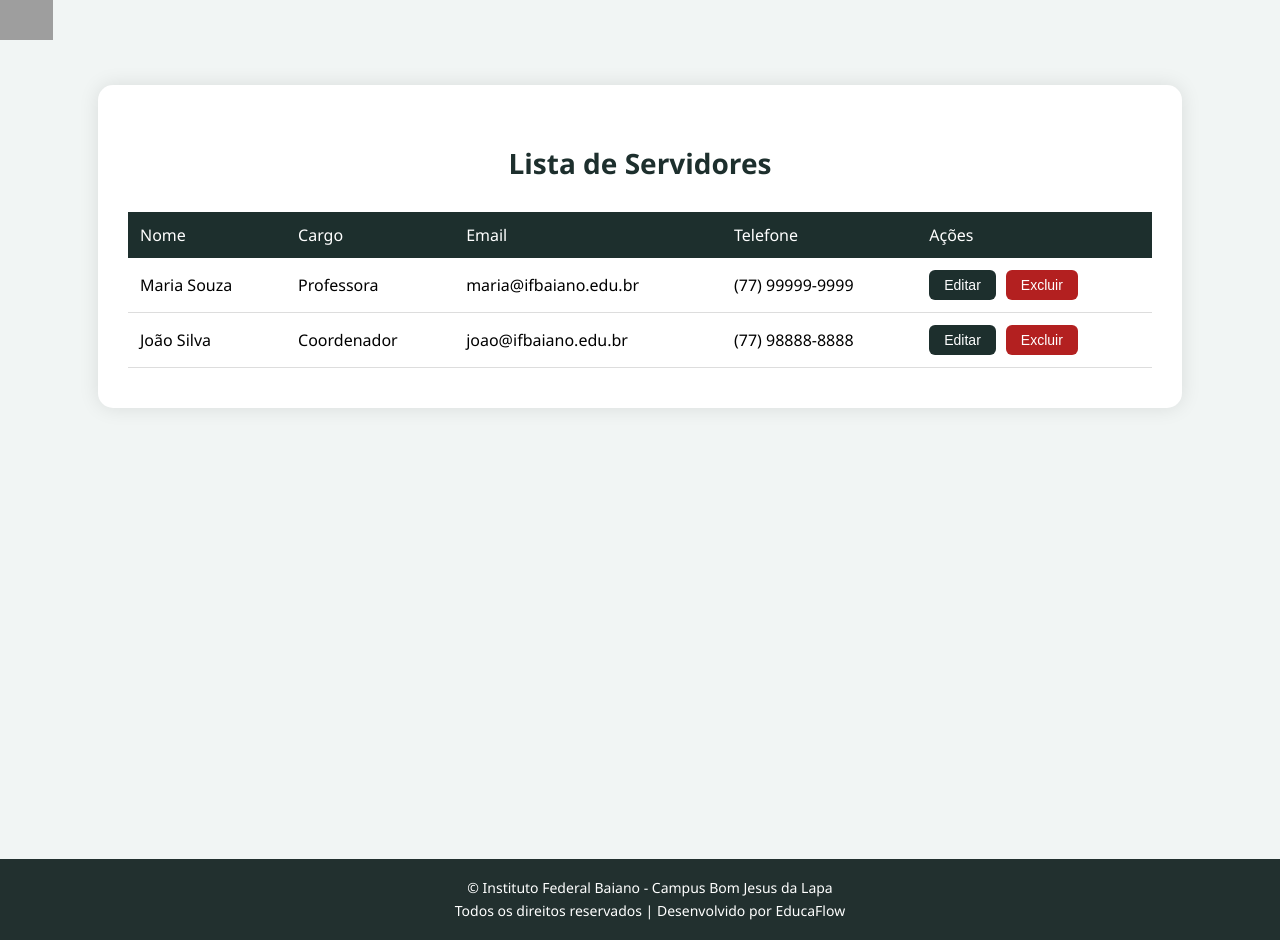
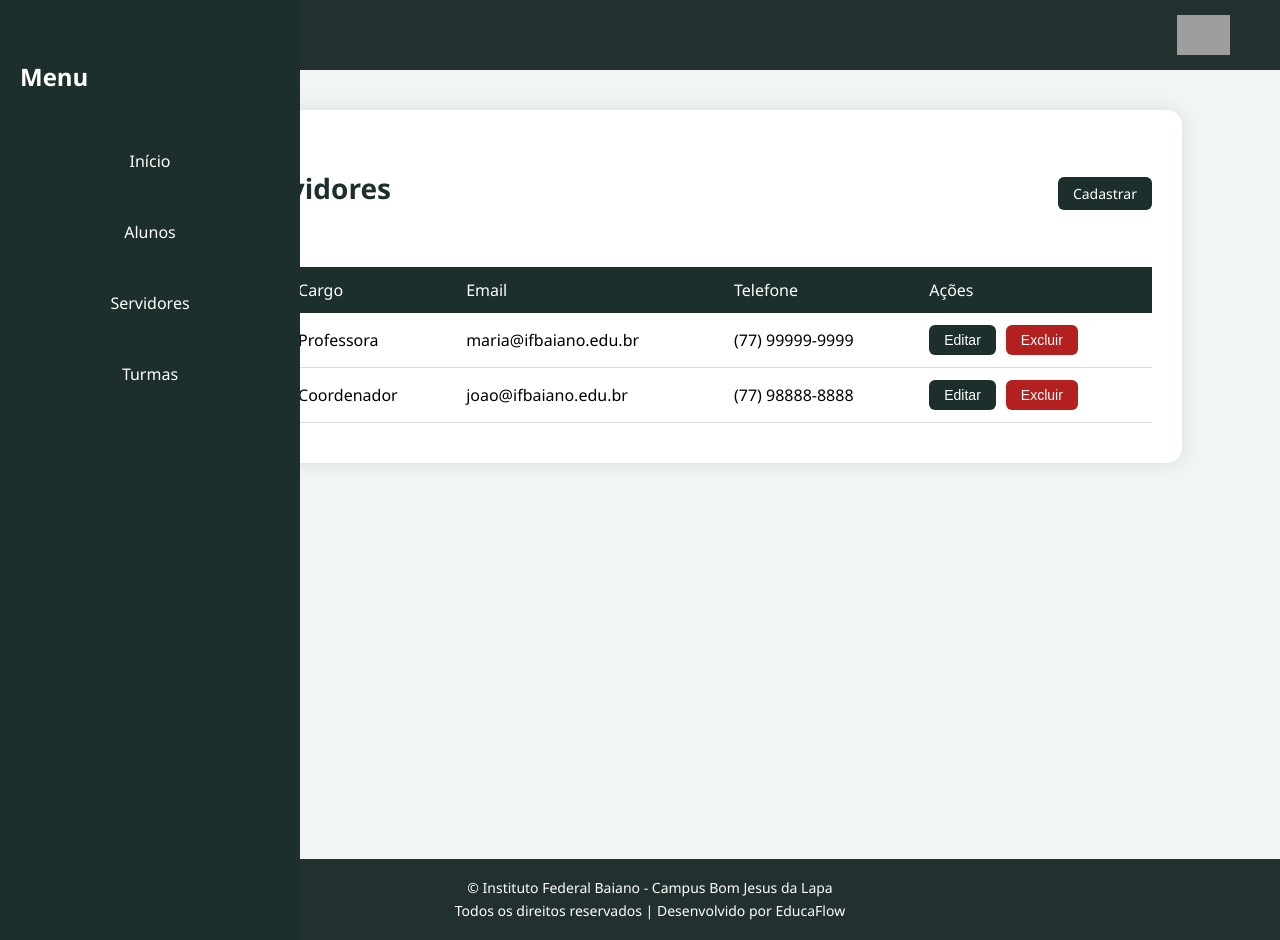
Before and after one commit to helomerces95-coder/Projeto-Samuel, a Flask app: template templates/servidorescrud.html in a window 1280 px wide. Run offline with Flask 3, Linux system fonts and the light colour scheme; the template is opened without the code that fills it, so the values that code supplies are empty; grey boxes are pictures that could not be loaded.

Commit message:
Update servidorescrud.html

```diff
--- a/templates/servidorescrud.html
+++ b/templates/servidorescrud.html
@@ -4,17 +4,30 @@
     <meta charset="UTF-8">
     <meta name="viewport" content="width=device-width, initial-scale=1.0">
     <title>Lista de Servidores</title>
-    <link rel="stylesheet" href="servidorescrud.css">
+    <link rel="stylesheet" href="../styles/servidorescrud.css">
 </head>
 <body>
 
     <!-- Cabeçalho -->
-    <header class="header">
+    <header class="cabecalho">
         <img src="Logo EducaFlow em verde.png" alt="EducaFlow" class="logo">
     </header>
 
+    <!-- SIDEBAR -->
+    <aside class="sidebar">
+        <h2>Menu</h2>
+        <a href="index.html" class="menu-item">Início</a>
+        <a href="alunoscrud.html" class="menu-item">Alunos</a>
+        <a href="servidorescrud.html" class="menu-item">Servidores</a>
+        <a href="turmacrud.html" class="menu-item">Turmas</a>
+    </aside>
+
+    <!-- CONTEÚDO PRINCIPAL -->
     <div class="container">
-        <h1 class="titulo">Lista de Servidores</h1>
+        <div class="topo-acoes">
+            <h1 class="titulo">Lista de Servidores</h1>
+            <a href="servidor.html" class="btn cadastrar">Cadastrar</a>
+        </div>
 
         <table class="tabela">
             <thead>
```
